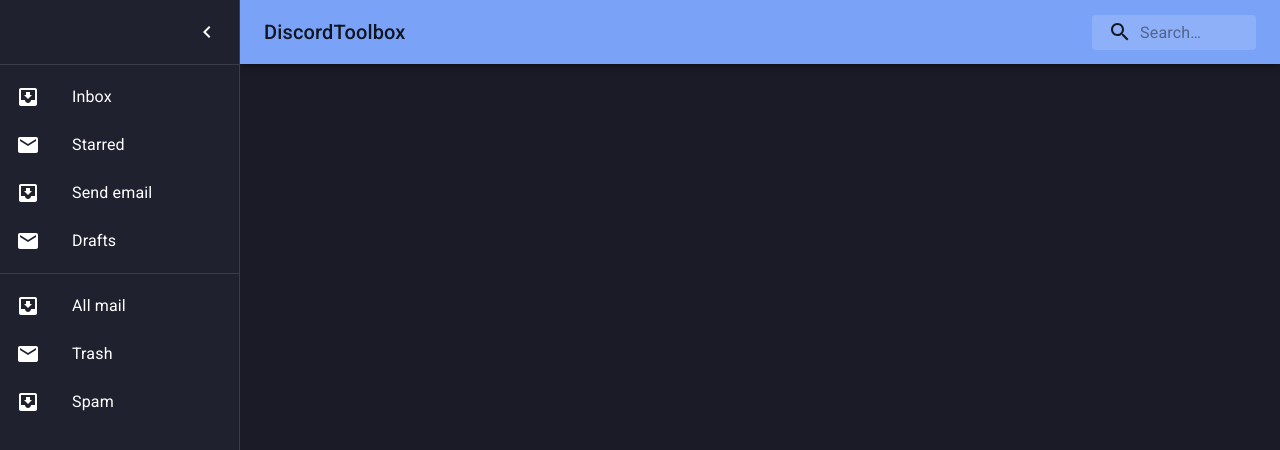
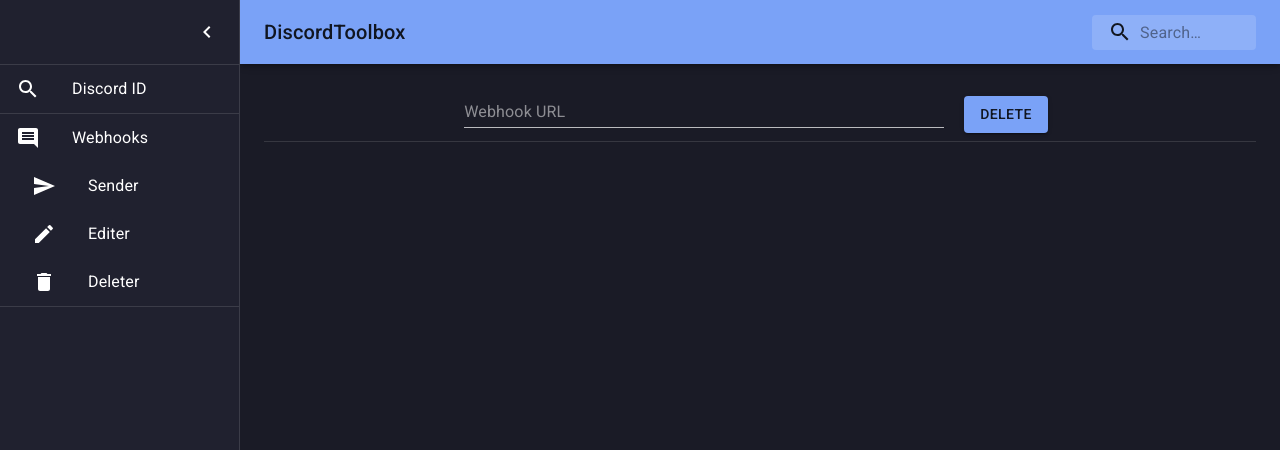
Before and after one commit to huds0nx/discordtoolbox, a React (Create React App) app: page / in a window 1280 px wide. Both pictures are taken after a click on the button "Open sidebar menu". Shown: the top 450 px of the page. Built offline with nearby package versions, Linux system fonts and the light colour scheme.

Commit message:
finished webhook deleter and cleaned up code

```diff
--- a/src/App.js
+++ b/src/App.js
@@ -1,27 +1,149 @@
 import React from 'react';
 import clsx from 'clsx';
-import { Drawer, Toolbar, CssBaseline, AppBar, List, Typography, Divider, IconButton, ListItem, ListItemIcon, ListItemText, InputBase } from '@material-ui/core';
-import MenuIcon from '@material-ui/icons/Menu';
+import { Drawer, Toolbar, CssBaseline, AppBar, List, Typography, Divider, IconButton, ListItem, ListItemIcon, Collapse, ListItemText, InputBase } from '@material-ui/core';
 import ChevronLeftIcon from '@material-ui/icons/ChevronLeft';
 import ChevronRightIcon from '@material-ui/icons/ChevronRight';
-import InboxIcon from '@material-ui/icons/MoveToInbox';
-import MailIcon from '@material-ui/icons/Mail';
-import SearchIcon from '@material-ui/icons/Search';
-import { useStyles } from './components/styles'
-import { useTheme } from '@material-ui/core/styles'
+import { Delete, Edit, Send, Comment, Search, Menu } from '@material-ui/icons';
+import { fade, useTheme, makeStyles } from '@material-ui/core/styles'
 import Deleter from './components/webhook/deleter'
+
+const drawerWidth = 240;
+
+export const useStyles = makeStyles((theme) => ({
+  root: {
+    display: 'flex',
+  },
+  appBar: {
+    transition: theme.transitions.create(['margin', 'width'], {
+      easing: theme.transitions.easing.sharp,
+      duration: theme.transitions.duration.leavingScreen,
+    }),
+  },
+  appBarShift: {
+    width: `calc(100% - ${drawerWidth}px)`,
+    marginLeft: drawerWidth,
+    transition: theme.transitions.create(['margin', 'width'], {
+      easing: theme.transitions.easing.easeOut,
+      duration: theme.transitions.duration.enteringScreen,
+    }),
+  },
+  menuButton: {
+    marginRight: theme.spacing(2),
+  },
+  hide: {
+    display: 'none',
+  },
+  drawer: {
+    width: drawerWidth,
+    flexShrink: 0,
+  },
+  drawerPaper: {
+    width: drawerWidth,
+    backgroundColor: '#20212f',
+  },
+  drawerHeader: {
+    display: 'flex',
+    alignItems: 'center',
+    padding: theme.spacing(0, 1),
+    // necessary for content to be below app bar
+    ...theme.mixins.toolbar,
+    justifyContent: 'flex-end',
+  },
+  title: {
+    flexGrow: 1,
+    display: 'none',
+    [theme.breakpoints.up('sm')]: {
+      display: 'block',
+    },
+  },
+  content: {
+    flexGrow: 1,
+    padding: theme.spacing(3),
+    transition: theme.transitions.create('margin', {
+      easing: theme.transitions.easing.sharp,
+      duration: theme.transitions.duration.leavingScreen,
+    }),
+    marginLeft: -drawerWidth,
+  },
+  contentShift: {
+    transition: theme.transitions.create('margin', {
+      easing: theme.transitions.easing.easeOut,
+      duration: theme.transitions.duration.enteringScreen,
+    }),
+    marginLeft: 0,
+  },
+  // search bar
+  search: {
+    position: 'relative',
+    borderRadius: theme.shape.borderRadius,
+    backgroundColor: fade(theme.palette.common.white, 0.15),
+    '&:hover': {
+      backgroundColor: fade(theme.palette.common.white, 0.25),
+    },
+    marginLeft: 0,
+    width: '100%',
+    [theme.breakpoints.up('sm')]: {
+      marginLeft: theme.spacing(1),
+      width: 'auto',
+    },
+  },
+  searchIcon: {
+    padding: theme.spacing(0, 2),
+    height: '100%',
+    position: 'absolute',
+    pointerEvents: 'none',
+    display: 'flex',
+    alignItems: 'center',
+    justifyContent: 'center',
+  },
+  inputRoot: {
+    color: 'inherit',
+  },
+  inputInput: {
+    padding: theme.spacing(1, 1, 1, 0),
+    paddingLeft: `calc(1em + ${theme.spacing(4)}px)`,
+    transition: theme.transitions.create('width'),
+    width: '100%',
+    [theme.breakpoints.up('sm')]: {
+      width: '12ch',
+      '&:focus': {
+        width: '20ch',
+      },
+    },
+  },
+  // side menu
+  list: {
+    width: 250,
+  },
+  fullList: {
+    width: 'auto',
+  },
+  // nested list
+  nested: {
+    paddingLeft: theme.spacing(4),
+  },
+  // webhook deleter
+  deleter: {
+    display: 'flex',
+    alignItems: 'center',
+    justifyContent: 'center',
+    padding: theme.spacing(1, 1, 1, 0),
+  },
+  header: {
+    position: 'absolute',
+    textAlign: 'center',
+    fontSize: '2em',
+    top: 0,
+  }
+}));
 
 function App() {
   const classes = useStyles();
   const theme = useTheme();
   const [open, setOpen] = React.useState(false);
 
-  const handleDrawerOpen = () => {
-    setOpen(true);
-  };
-
-  const handleDrawerClose = () => {
-    setOpen(false);
+  const handleOpenClose = () => {
+    setOpen(!open);
   };
 
   return (
@@ -37,18 +159,18 @@
             <IconButton
               color="inherit"
               aria-label="Open sidebar menu"
-              onClick={handleDrawerOpen}
+              onClick={handleOpenClose}
               edge="start"
               className={clsx(classes.menuButton, open && classes.hide)}
             >
-              <MenuIcon />
+              <Menu />
             </IconButton>
           <Typography className={classes.title} variant="h6" noWrap>
             DiscordToolbox
           </Typography>
           <div className={classes.search}>
             <div className={classes.searchIcon}>
-              <SearchIcon />
+              <Search />
             </div>
             <InputBase
               placeholder="Search…"
@@ -71,27 +193,50 @@
         }}
       >
         <div className={classes.drawerHeader}>
-          <IconButton onClick={handleDrawerClose}>
+          <IconButton onClick={handleOpenClose}>
             {theme.direction === 'ltr' ? <ChevronLeftIcon /> : <ChevronRightIcon />}
           </IconButton>
         </div>
         <Divider />
-        <List>
-          {['Inbox', 'Starred', 'Send email', 'Drafts'].map((text, index) => (
-            <ListItem button key={text}>
-              <ListItemIcon>{index % 2 === 0 ? <InboxIcon /> : <MailIcon />}</ListItemIcon>
-              <ListItemText primary={text} />
-            </ListItem>
-          ))}
-        </List>
-        <Divider />
-        <List>
-          {['All mail', 'Trash', 'Spam'].map((text, index) => (
-            <ListItem button key={text}>
-              <ListItemIcon>{index % 2 === 0 ? <InboxIcon /> : <MailIcon />}</ListItemIcon>
-              <ListItemText primary={text} />
-            </ListItem>
-          ))}
+          <List disablePadding>
+          <ListItem button>
+            <ListItemIcon>
+              <Search />
+            </ListItemIcon>
+            <ListItemText primary="Discord ID" />
+          </ListItem>
+          <Divider />
+          <ListItem button>
+            <ListItemIcon>
+              <Comment />
+            </ListItemIcon>
+            <ListItemText primary="Webhooks" />
+          </ListItem>
+            <List disablePadding>
+              <ListItem button className={classes.nested}>
+                <ListItemIcon>
+                  <Send />
+                </ListItemIcon>
+                <ListItemText primary="Sender" />
+              </ListItem>
+            </List>
+            <List disablePadding>
+              <ListItem button className={classes.nested}>
+                <ListItemIcon>
+                  <Edit />
+                </ListItemIcon>
+                <ListItemText primary="Editer" />
+              </ListItem>
+            </List>
+            <List disablePadding>
+              <ListItem button className={classes.nested}>
+                <ListItemIcon>
+                  <Delete />
+                </ListItemIcon>
+                <ListItemText primary="Deleter" />
+              </ListItem>
+              <Divider />
+            </List>
         </List>
       </Drawer>
       <main
@@ -100,10 +245,14 @@
         })}
       >
         <div className={classes.drawerHeader} />
+        <header className={classes.header}>
+            Webhook Deleter
+        </header>
+        <div className={classes.deleter}>
+          <Deleter />
+        </div>
+        <Divider />
       </main>
-      <div className="classes.webhook">
-        <Deleter />
-      </div>
     </div>
   );
 }
--- a/src/components/styles.js
+++ /dev/null
@@ -1,115 +0,0 @@
-import { fade, makeStyles } from '@material-ui/core/styles';
-
-const drawerWidth = 240;
-
-export const useStyles = makeStyles((theme) => ({
-    // Main app
-    root: {
-      display: 'flex',
-    },
-    appBar: {
-      transition: theme.transitions.create(['margin', 'width'], {
-        easing: theme.transitions.easing.sharp,
-        duration: theme.transitions.duration.leavingScreen,
-      }),
-    },
-    appBarShift: {
-      width: `calc(100% - ${drawerWidth}px)`,
-      marginLeft: drawerWidth,
-      transition: theme.transitions.create(['margin', 'width'], {
-        easing: theme.transitions.easing.easeOut,
-        duration: theme.transitions.duration.enteringScreen,
-      }),
-    },
-    menuButton: {
-      marginRight: theme.spacing(2),
-    },
-    hide: {
-      display: 'none',
-    },
-    drawer: {
-      width: drawerWidth,
-      flexShrink: 0,
-    },
-    drawerPaper: {
-      width: drawerWidth,
-      backgroundColor: '#20212f',
-    },
-    drawerHeader: {
-      display: 'flex',
-      alignItems: 'center',
-      padding: theme.spacing(0, 1),
-      // necessary for content to be below app bar
-      ...theme.mixins.toolbar,
-      justifyContent: 'flex-end',
-    },
-    title: {
-      flexGrow: 1,
-      display: 'none',
-      [theme.breakpoints.up('sm')]: {
-        display: 'block',
-      },
-    },
-    content: {
-      flexGrow: 1,
-      padding: theme.spacing(3),
-      transition: theme.transitions.create('margin', {
-        easing: theme.transitions.easing.sharp,
-        duration: theme.transitions.duration.leavingScreen,
-      }),
-      marginLeft: -drawerWidth,
-    },
-    contentShift: {
-      transition: theme.transitions.create('margin', {
-        easing: theme.transitions.easing.easeOut,
-        duration: theme.transitions.duration.enteringScreen,
-      }),
-      marginLeft: 0,
-    },
-    search: {
-      position: 'relative',
-      borderRadius: theme.shape.borderRadius,
-      backgroundColor: fade(theme.palette.common.white, 0.15),
-      '&:hover': {
-        backgroundColor: fade(theme.palette.common.white, 0.25),
-      },
-      marginLeft: 0,
-      width: '100%',
-      [theme.breakpoints.up('sm')]: {
-        marginLeft: theme.spacing(1),
-        width: 'auto',
-      },
-    },
-    searchIcon: {
-      padding: theme.spacing(0, 2),
-      height: '100%',
-      position: 'absolute',
-      pointerEvents: 'none',
-      display: 'flex',
-      alignItems: 'center',
-      justifyContent: 'center',
-    },
-    inputRoot: {
-      color: 'inherit',
-    },
-    inputInput: {
-      padding: theme.spacing(1, 1, 1, 0),
-      paddingLeft: `calc(1em + ${theme.spacing(4)}px)`,
-      transition: theme.transitions.create('width'),
-      width: '100%',
-      [theme.breakpoints.up('sm')]: {
-        width: '12ch',
-        '&:focus': {
-          width: '20ch',
-        },
-      },
-    },
-
-    // Side menu
-    list: {
-      width: 250,
-    },
-    fullList: {
-      width: 'auto',
-    },
-  }));
--- a/src/components/webhook/deleter.js
+++ b/src/components/webhook/deleter.js
@@ -1,22 +1,49 @@
-import React from 'react';
+import React, { useRef } from 'react';
+import { TextField, Button } from '@material-ui/core';
 import { makeStyles } from '@material-ui/core/styles';
-import TextField from '@material-ui/core/TextField';
 
 const useStyles = makeStyles((theme) => ({
   root: {
-    '& > *': {
-      margin: theme.spacing(1),
-      width: '25ch',
-    },
+    display: 'flex',
+    alignItems: 'center',
+  },
+  textField: {
+    flex: 1,
+    paddingRight: 20,
+    width: 500,
+  },
+  iconButton: {
+    padding: 10,
+  },
+  divider: {
+    height: 28,
+    margin: 4,
   },
 }));
 
 export default function Deleter() {
+  function deleteWebhook() {
+    const request = new XMLHttpRequest();
+    request.open("DELETE", textRef.current.value);
+    request.setRequestHeader('Content-type', 'application/json');
+    request.send();
+  }
+
   const classes = useStyles();
+  const textRef = useRef();
+
+
 
   return (
-    <form className={classes.root} noValidate autoComplete="off">
-      <TextField id="filled-basic" label="Filled" variant="filled" />
-    </form>
+    <div className={classes.deleter}>
+      <TextField
+        className={classes.textField}
+        inputRef={textRef}
+        placeholder="Webhook URL"
+      />
+      <Button onClick={deleteWebhook} variant="contained" color="primary">
+        Delete
+      </Button>
+    </div>
   );
 }
```
